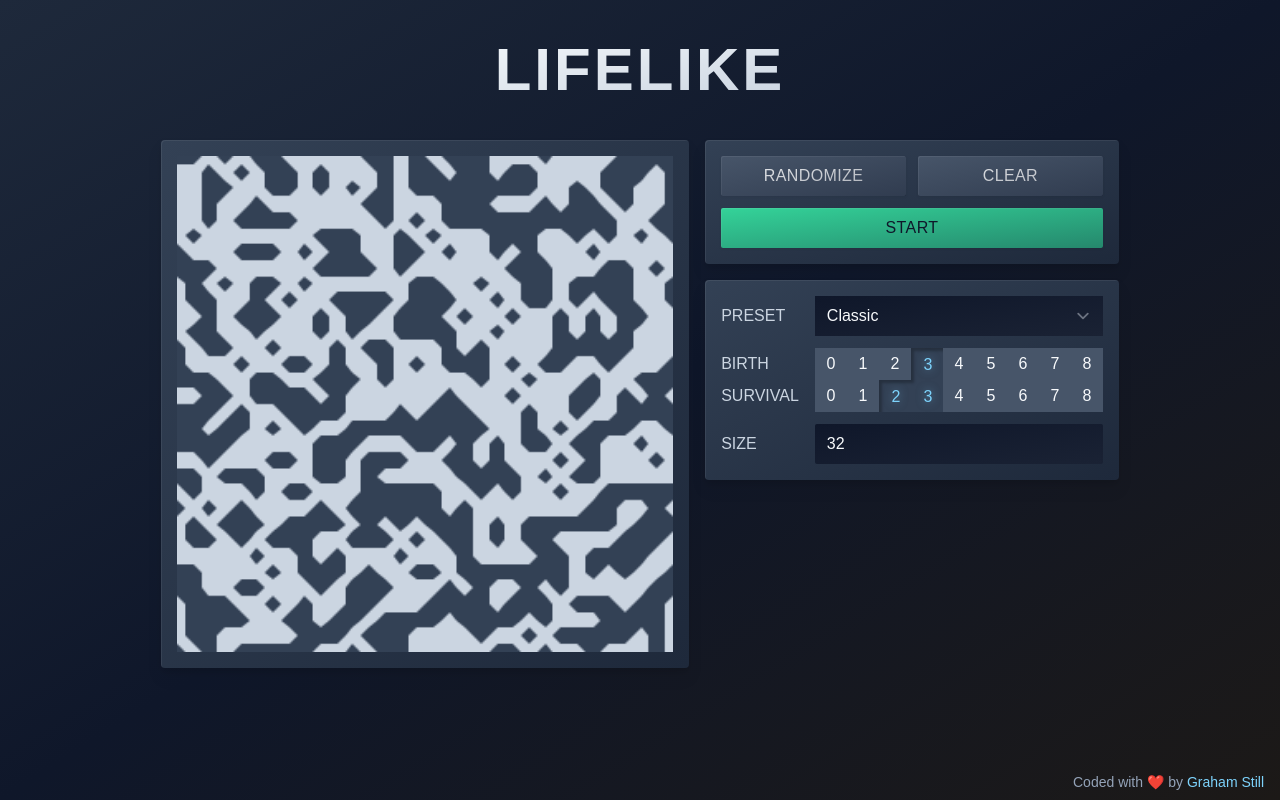
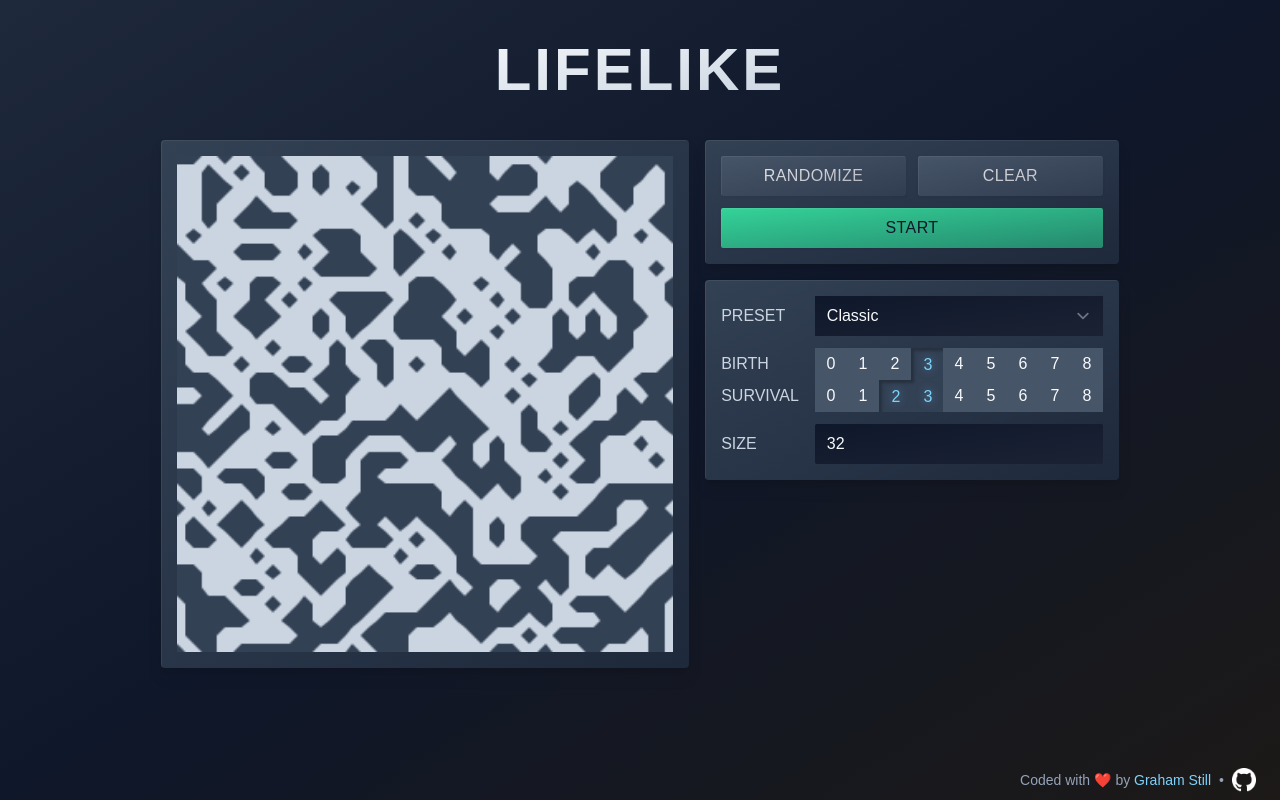
Before and after one commit to adoxography/lifelike, a React (Vite) app: page / in a window 1280 px wide. Built offline with nearby package versions, Linux system fonts and the light colour scheme; a web font is replaced by a local one.

Commit message:
Add GitHub logo

```diff
--- a/src/components/App.tsx
+++ b/src/components/App.tsx
@@ -5,6 +5,7 @@ import {
   TooltipProvider
 } from '@/contexts';
 import { LifeActions, LifeBoard, LifeSettings } from './life';
+import { Footer } from '.';
 
 const App = () => {
   return (
@@ -35,16 +36,7 @@ const App = () => {
           </TooltipProvider>
         </MouseStateProvider>
       </main>
-      <footer className="text-slate-400 text-sm py-2 px-4 text-right">
-        Coded with ❤️ by <a
-          href="https://gstill.dev"
-          className="text-sky-300 hover:text-sky-200 transition-colors"
-          target="_blank"
-          rel="noopener noreferrer"
-        >
-          Graham Still
-        </a>
-      </footer>
+      <Footer />
     </div>
   )
 };
--- /dev/null
+++ b/src/components/Footer.tsx
@@ -0,0 +1,37 @@
+import GithubIcon from '../../github-icon.png';
+
+const Footer = () => {
+  return (
+    <footer className="text-slate-400 text-sm py-2 px-6 flex justify-end">
+      <div className="flex gap-2 items-center">
+        <p>
+          Coded with ❤️ by <a
+            href="https://gstill.dev"
+            className="text-sky-300 hover:text-sky-200 transition-colors"
+            target="_blank"
+            rel="noopener noreferrer"
+          >
+            Graham Still
+          </a>
+        </p>
+        <span>&bull;</span>
+        <a
+          href="https://github.com/adoxography"
+          target="_blank"
+          rel="noopener noreferrer"
+          className="relative group"
+        >
+          <div className="absolute left-0 top-0 w-full h-full bg-sky-300 mix-blend-darken opacity-0 group-hover:opacity-100 transition-opacity" />
+          <img
+            src={GithubIcon}
+            width="24px"
+            height="24px"
+            alt="GitHub"
+          />
+        </a>
+      </div>
+    </footer>
+  );
+};
+
+export default Footer;
--- a/src/components/index.ts
+++ b/src/components/index.ts
@@ -2,6 +2,7 @@ export { default as App } from './App';
 export { default as Button } from './Button';
 export { default as Card } from './Card';
 export { default as DelayedInput } from './DelayedInput';
+export { default as Footer } from './Footer';
 export { default as Label } from './Label';
 export { default as ToggleGrid } from './ToggleGrid';
 export { default as Tooltip } from './Tooltip';
```
Also changed, not shown: github-icon.png (added).
